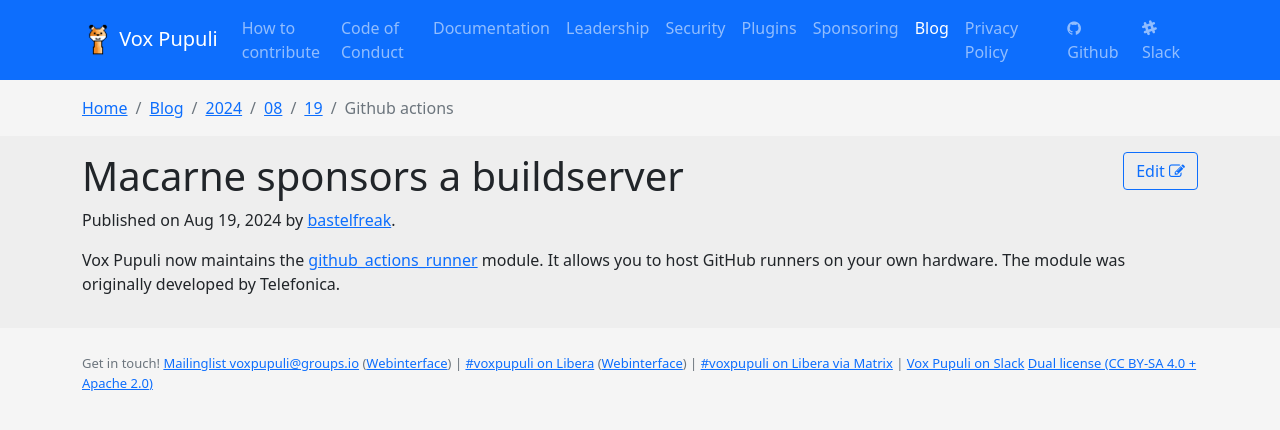
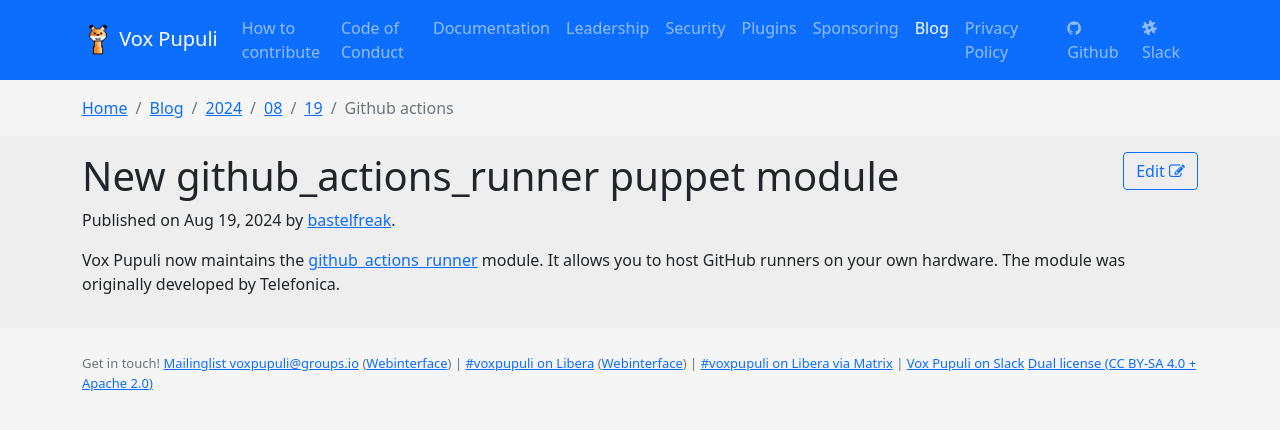
Before and after one commit to voxpupuli/voxpupuli.github.io, a Jekyll site: the page built from _posts/2024-08-19-github-actions.md, in a window 1280 px wide. Shown: the top 430 px of the page. Built offline with Jekyll 4.4.1, drawn with Linux system fonts in a browser that asks for light colours; nearby versions of some CDN libraries.

Commit message:
blog post: fix broken title about new puppet module

```diff
--- a/_posts/2024-08-19-github-actions.md
+++ b/_posts/2024-08-19-github-actions.md
@@ -1,6 +1,6 @@
 ---
 layout: post
-title: Macarne sponsors a buildserver
+title: New github_actions_runner puppet module
 date: 2024-08-19
 github_username: bastelfreak
 category: changelog
```
